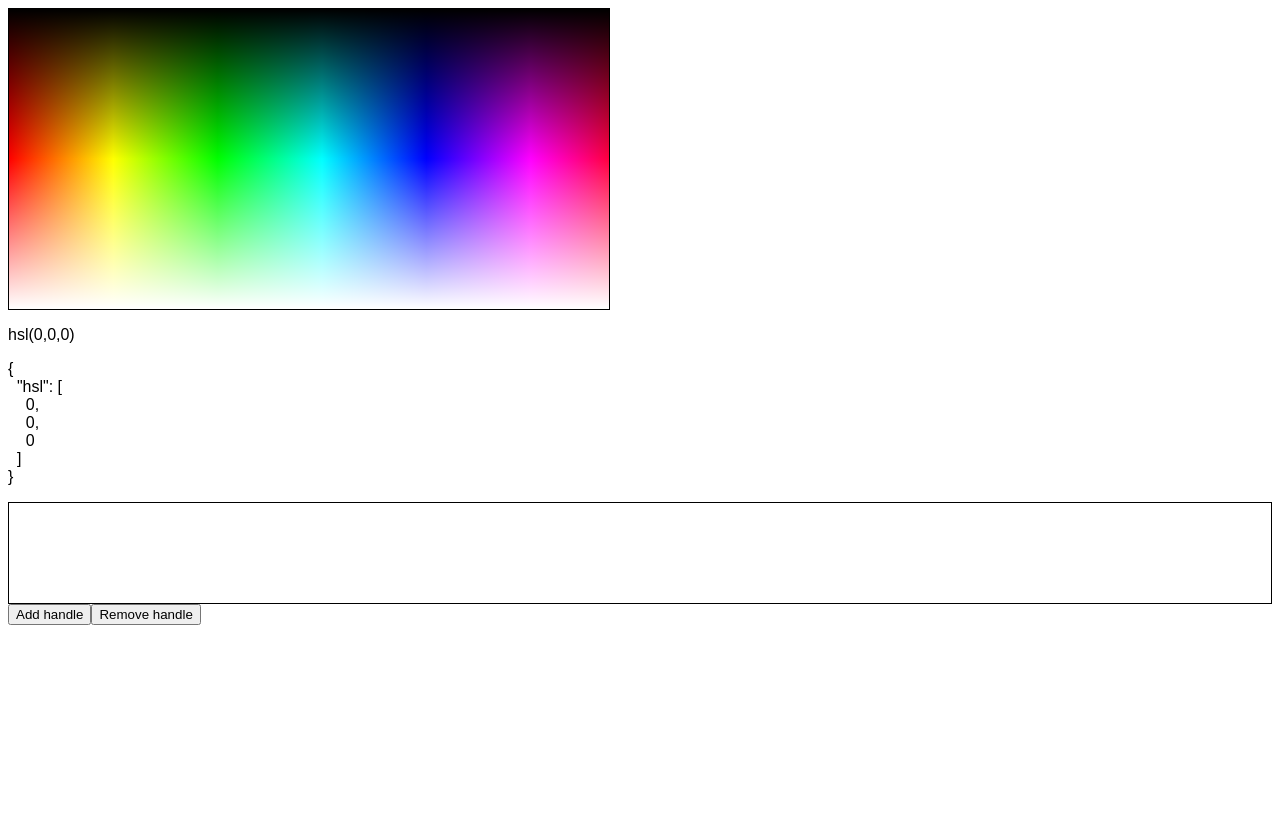
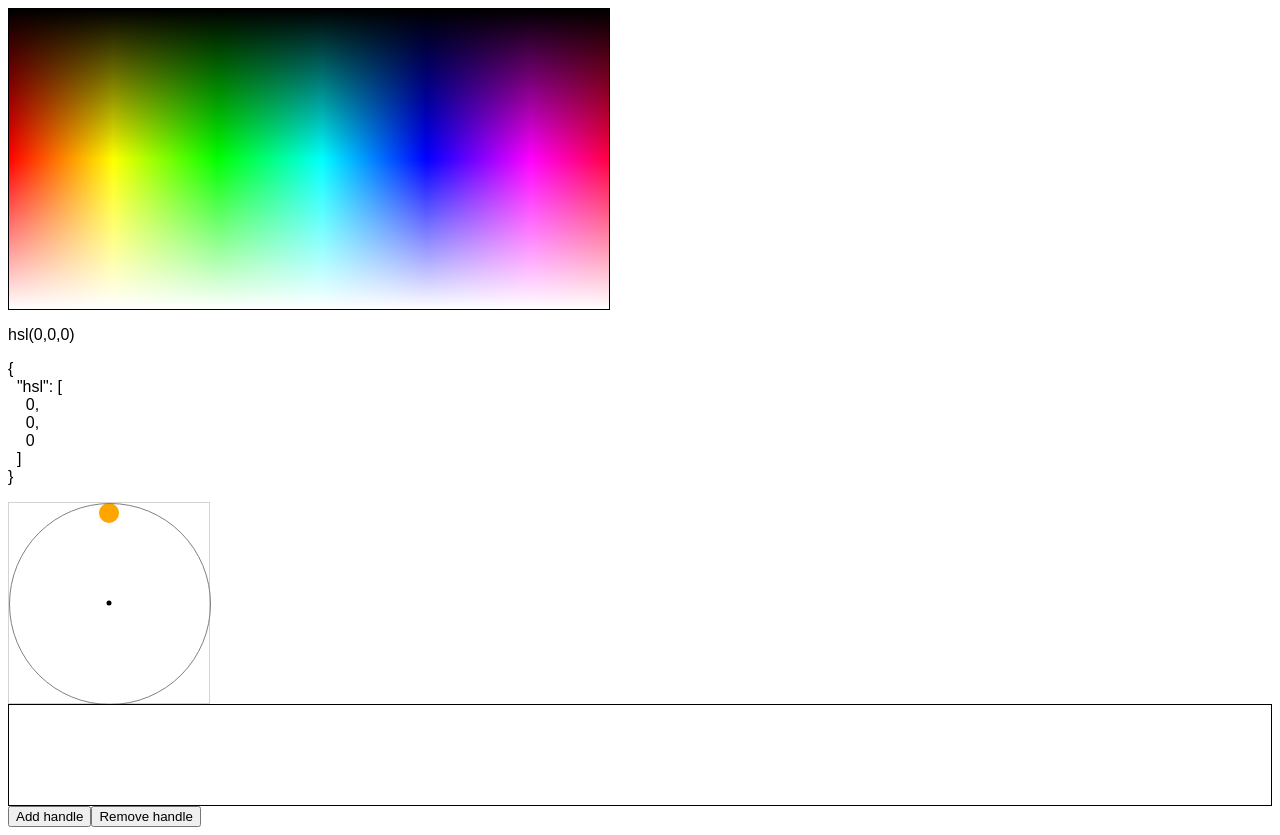
Before and after one commit to martin-banks/gradient-maker, a Vue app in the folder gradient-vue/: page / in a window 1280 px wide. Before the commit the page ends 800 px from the top, so only its background shows below. Built offline with nearby package versions, Linux system fonts and the light colour scheme.

Commit message:
adds dial to change gradient angle

```diff
--- a/gradient-vue/src/App.vue
+++ b/gradient-vue/src/App.vue
@@ -8,6 +8,7 @@
       <pre>{{ colorValues }}</pre>
     </div>
     <div class="colors"></div>
+    <angle-dial @degrees="updateAngle"/>
     <div
       class="preview"
       :style="preview"
@@ -28,11 +29,13 @@
 
 <script>
 import GradientBox from '@/components/GradientBox'
+import AngleDial from '@/components/AngleDial'
 
 export default {
   name: 'app',
   components: {
     'gradient-box': GradientBox,
+    'angle-dial': AngleDial,
   },
   data () {
     return {
@@ -47,6 +50,7 @@ export default {
       previewKey: 0,
       activeHandle: 0,
       handles: [],
+      gradientAngle: 0,
       previewType: 'background',
       gradientType: 'linear-gradient'
     }
@@ -56,6 +60,7 @@ export default {
       this.selectedColor = `hsl(${newColor.hsl.join()})`
       this.handles[this.activeHandle] = `hsl(${newColor.hsl.join()})`
       this.setGradient(this.selectedColor)
+      this.setPreviewGradient()
     },
     setGradient (val) {
       this.previewValues[this.previewKey] = val
@@ -63,7 +68,7 @@ export default {
     },
     makeGradient () {
       if (this.handles.length > 1) {
-        const gradient = `${this.gradientType}(90deg, ${this.handles.join()})`
+        const gradient = `${this.gradientType}(${this.gradientAngle}deg, ${this.handles.join()})`
         return gradient
       } else {
         return this.handles.join('')
@@ -76,16 +81,21 @@ export default {
     },
     clickHandle (i) {
       this.activeHandle = i
+      this.setPreviewGradient()
     },
     addHandle (i) {
       this.handles.push(this.selectedColor)
       this.activeHandle = this.handles.length - 1
+      this.setPreviewGradient()
+
     },
     removeHandle () {
       this.handles.splice(this.activeHandle, 1)
-      this.preview = {
-        [this.previewType]: this.makeGradient()
-      }
+      this.setPreviewGradient()
+    },
+    updateAngle (val) {
+      this.gradientAngle = val
+      this.setPreviewGradient()
     }
   },
   created () {
--- /dev/null
+++ b/gradient-vue/src/components/AngleDial.vue
@@ -0,0 +1,114 @@
+<template>
+  <div
+    class="dial"
+    :style="angle"
+    @mousedown="startDial"
+    @mousemove="turnDial"
+    @mouseup="stopDial"
+  >
+    <div class="circle" />
+    <div
+      class="marker"
+    />
+    <div class="center" />
+  </div>
+</template>
+
+<script>
+  export default {
+    name: 'AngleDial',
+    data () {
+      return {
+        angle: { transform: 'rotate(0deg)' },
+        turning: false,
+        crosshair: { top: 0, left: 0 },
+        dial: {},
+        origin: {},
+      }
+    },
+    methods: {
+      startDial () {
+        this.turning = true
+        this.dial = {
+          x: this.$el.offsetLeft,
+          y: this.$el.offsetTop,
+        }
+        this.origin = {
+          x: this.$el.getBoundingClientRect().width / 2,
+          y: this.$el.getBoundingClientRect().height / 2
+        }
+      },
+      turnDial (e) {
+        if (!this.turning) return
+        const mouse = {
+          x: e.x - this.dial.x,// - dial.x,
+          y: e.y - this.dial.y,// - dial.y,
+        }
+        const delta = {
+          x: mouse.x - this.origin.x,
+          y: mouse.y - this.origin.y,
+        }
+        this.crosshair = {
+          left: delta.x,
+          top: delta.y,
+        }
+        const degrees = 90 + (this.calcAngle({ deltaX: delta.x, deltaY: delta.y}))
+        this.angle = { transform: `rotate(${degrees}deg)`}
+        this.$emit('degrees', degrees)
+      },
+      stopDial () {
+        this.turning = false
+      },
+      calcAngle ({ deltaX, deltaY}) {
+        // const e = this.$el
+        // var deltaX = x2 - x1;
+        // var deltaY = y2 - y1;
+        var radians = Math.atan2(deltaY, deltaX); // In radians
+        // Then you can convert it to degrees as easy as:
+        var degrees = radians * (180 / Math.PI)
+        return degrees
+      }
+    }
+  }
+</script>
+
+<style scoped lang="sass">
+.dial
+  position: relative
+  width: 200px
+  height: 200px
+  // border-radius: 100%
+  border: solid 1px lightgrey
+
+.marker
+  position: absolute
+  top: 0
+  left: 50%
+  transform: translate(-50%, 0)
+  width: 20px
+  height: 20px
+  border-radius: 100%
+  background: orange
+  z-index: -1
+
+.center
+  position: absolute
+  top: 50%
+  left: 50%
+  transform: translate(-50%, -50%)
+  width: 5px
+  height: 5px
+  background: black
+  border-radius: 100%
+
+.circle
+  position: absolute
+  width: 100%
+  height: 100%
+  top: 0
+  left: 0
+  border: solid 1px grey
+  border-radius: 100%
+
+
+</style>
```
